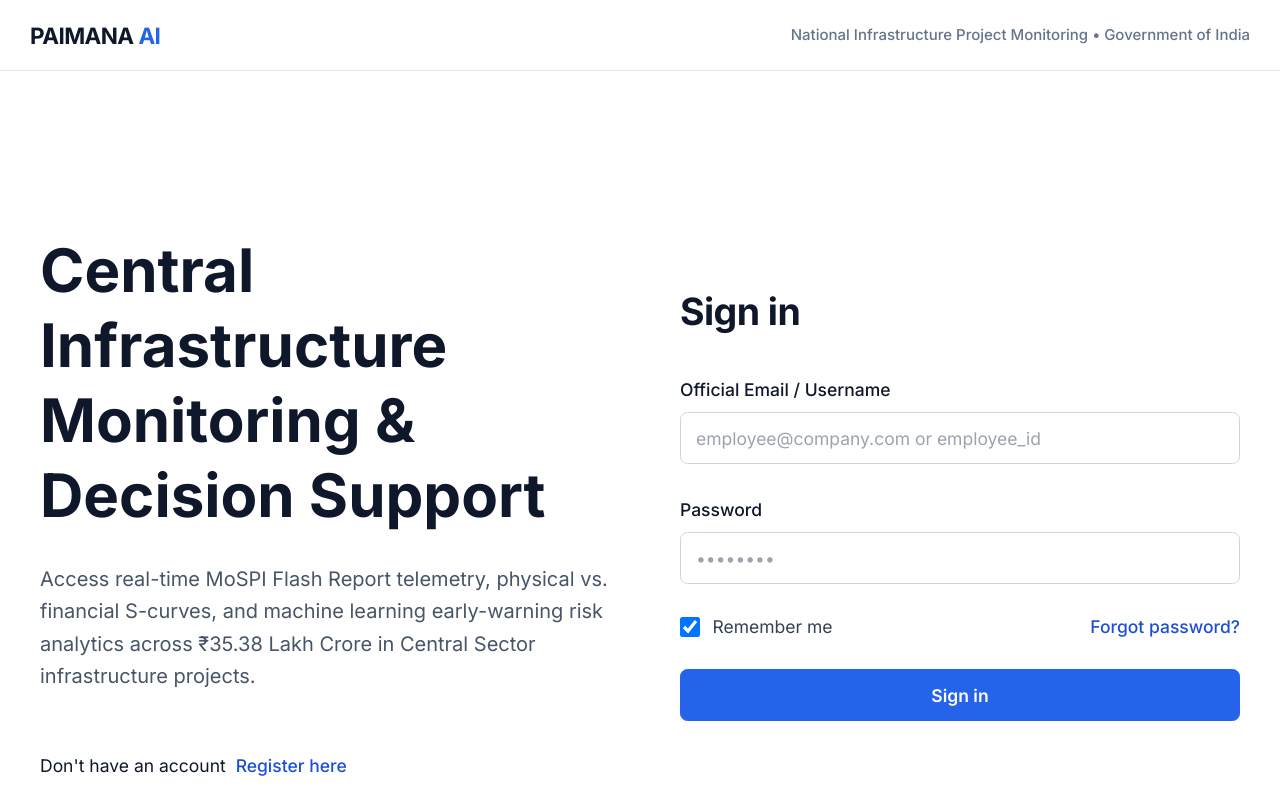
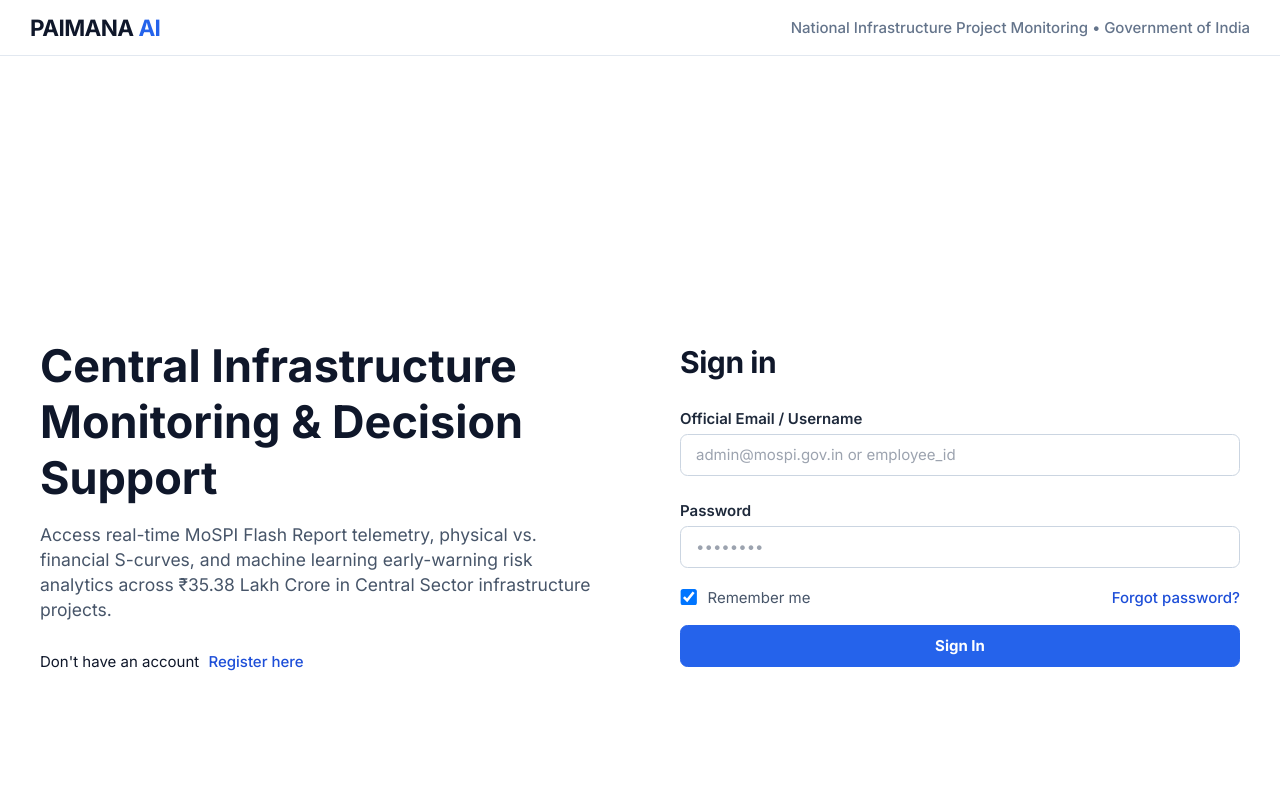
Before and after one commit to Ayushmaurya00/SIH_PAIMANA, a React (Vite) app in the folder frontend/: page /login in a window 1280 px wide. Shown: the top 800 px of the page. Built offline with nearby package versions, Linux system fonts and the light colour scheme; no server answers; the HTML template or start-up script is replaced by a standard one.

Commit message:
fix(ui): eliminate login page vertical scroll by fitting strictly to viewport

```diff
--- a/frontend/src/components/auth/AuthHeader.jsx
+++ b/frontend/src/components/auth/AuthHeader.jsx
@@ -3,7 +3,7 @@ import { Link } from 'react-router-dom';
 
 export const AuthHeader = () => {
   return (
-    <header className="w-full bg-white border-b border-slate-200 py-3.5 px-6">
+    <header className="w-full bg-white border-b border-slate-200 py-2 px-6 shrink-0">
       <div className="max-w-6xl mx-auto flex items-center justify-between">
         <Link to="/login" className="text-lg font-bold text-slate-900 tracking-tight">
           PAIMANA <span className="text-blue-600">AI</span>
--- a/frontend/src/components/auth/AuthHero.jsx
+++ b/frontend/src/components/auth/AuthHero.jsx
@@ -10,18 +10,18 @@ export const AuthHero = ({ mode, setMode, onClearMessages }) => {
 
   return (
     <div>
-      <h2 className="text-4xl font-bold text-slate-900 !leading-tight lg:text-5xl">
+      <h2 className="text-2xl sm:text-3xl lg:text-4xl font-bold text-slate-900 !leading-tight">
         {isSignIn
           ? 'Central Infrastructure Monitoring & Decision Support'
           : 'Register Monitoring Officer Credentials'}
       </h2>
-      <p className="text-base mt-6 text-slate-600 leading-relaxed">
+      <p className="text-xs sm:text-sm mt-3 text-slate-600 leading-relaxed">
         {isSignIn
           ? 'Access real-time MoSPI Flash Report telemetry, physical vs. financial S-curves, and machine learning early-warning risk analytics across ₹35.38 Lakh Crore in Central Sector infrastructure projects.'
           : 'Create verified administrative credentials to review project dossiers, milestone slippages, and prescriptive delay mitigation playbooks.'}
       </p>
 
-      <div className="text-sm mt-6 text-slate-900 lg:mt-12">
+      <div className="text-xs mt-4 text-slate-900 lg:mt-6">
         {isSignIn ? (
           <>
             Don't have an account{' '}
--- a/frontend/src/components/auth/SignInForm.jsx
+++ b/frontend/src/components/auth/SignInForm.jsx
@@ -24,31 +24,31 @@ export const SignInForm = ({
 
   return (
     <div className="w-full">
-      <h1 className="text-slate-900 text-3xl font-bold mb-8">
+      <h1 className="text-slate-900 text-2xl font-bold mb-4">
         Sign in
       </h1>
 
       {errorMessage && (
-        <div className="mb-6 p-3 rounded-md bg-red-50 border border-red-200 text-red-700 text-sm font-medium">
+        <div className="mb-3 p-2 rounded-md bg-red-50 border border-red-200 text-red-700 text-xs font-medium">
           {errorMessage}
         </div>
       )}
 
       {successMessage && (
-        <div className="mb-6 p-3 rounded-md bg-emerald-50 border border-emerald-200 text-emerald-700 text-sm font-medium">
+        <div className="mb-3 p-2 rounded-md bg-emerald-50 border border-emerald-200 text-emerald-700 text-xs font-medium">
           {successMessage}
         </div>
       )}
 
       {infoMessage && (
-        <div className="mb-6 p-3 rounded-md bg-blue-50 border border-blue-200 text-blue-700 text-sm font-medium">
+        <div className="mb-3 p-2 rounded-md bg-blue-50 border border-blue-200 text-blue-700 text-xs font-medium">
           {infoMessage}
         </div>
       )}
 
-      <form onSubmit={handleSignIn} className="space-y-6">
+      <form onSubmit={handleSignIn} className="space-y-3.5">
         <div>
-          <label htmlFor="email" className="mb-2 text-slate-900 font-medium text-sm inline-block">
+          <label htmlFor="email" className="mb-1 text-slate-800 font-semibold text-xs inline-block">
             Official Email / Username
           </label>
           <input
@@ -58,14 +58,14 @@ export const SignInForm = ({
             autoComplete="username"
             value={email}
             onChange={(e) => { setEmail(e.target.value); setInfoMessage(''); }}
-            placeholder="employee@company.com or employee_id"
+            placeholder="admin@mospi.gov.in or employee_id"
             required
-            className="px-3 py-2.5 text-sm text-slate-900 rounded-md bg-white w-full border border-slate-300 focus:outline-none focus:ring-2 focus:ring-blue-600 focus:border-blue-600 transition-all"
+            className="px-3 py-2 text-xs text-slate-900 rounded-md bg-white w-full border border-slate-300 focus:outline-none focus:ring-2 focus:ring-blue-600 focus:border-blue-600 transition-all"
           />
         </div>
 
         <div>
-          <label htmlFor="password" className="mb-2 text-slate-900 font-medium text-sm inline-block">
+          <label htmlFor="password" className="mb-1 text-slate-800 font-semibold text-xs inline-block">
             Password
           </label>
           <input
@@ -76,11 +76,11 @@ export const SignInForm = ({
             onChange={(e) => { setPassword(e.target.value); setInfoMessage(''); }}
             placeholder="••••••••"
             required
-            className="px-3 py-2.5 text-sm text-slate-900 rounded-md bg-white w-full border border-slate-300 focus:outline-none focus:ring-2 focus:ring-blue-600 focus:border-blue-600 transition-all"
+            className="px-3 py-2 text-xs text-slate-900 rounded-md bg-white w-full border border-slate-300 focus:outline-none focus:ring-2 focus:ring-blue-600 focus:border-blue-600 transition-all"
           />
         </div>
 
-        <div className="flex items-center justify-between flex-wrap gap-2">
+        <div className="flex items-center justify-between flex-wrap gap-2 pt-0.5">
           <label className="flex items-center cursor-pointer select-none">
             <input
               id="remember"
@@ -88,9 +88,9 @@ export const SignInForm = ({
               type="checkbox"
               checked={rememberMe}
               onChange={(e) => setRememberMe(e.target.checked)}
-              className="h-4 w-4 rounded border-slate-300 text-blue-600 focus:ring-blue-600 cursor-pointer"
+              className="h-3.5 w-3.5 rounded border-slate-300 text-blue-600 focus:ring-blue-600 cursor-pointer"
             />
-            <span className="ml-2.5 text-sm text-slate-700">
+            <span className="ml-2 text-xs text-slate-600">
               Remember me
             </span>
           </label>
@@ -98,7 +98,7 @@ export const SignInForm = ({
           <button
             type="button"
             onClick={handleForgotPassword}
-            className="text-sm font-medium text-blue-700 hover:underline focus:outline-none focus-visible:ring-2 focus-visible:ring-blue-500 rounded bg-transparent p-0 border-none cursor-pointer"
+            className="text-xs font-medium text-blue-700 hover:underline focus:outline-none rounded bg-transparent p-0 border-none cursor-pointer"
           >
             Forgot password?
           </button>
@@ -107,19 +107,11 @@ export const SignInForm = ({
         <button
           type="submit"
           disabled={loading}
-          className="w-full py-2.5 px-3.5 text-sm rounded-md font-semibold cursor-pointer text-white border border-blue-600 bg-blue-600 hover:bg-blue-700 transition-all focus:outline-none focus-visible:ring-2 focus-visible:ring-blue-500 disabled:opacity-50"
+          className="w-full py-2 px-3 text-xs rounded-md font-bold cursor-pointer text-white border border-blue-600 bg-blue-600 hover:bg-blue-700 transition-all focus:outline-none focus-visible:ring-2 focus-visible:ring-blue-500 disabled:opacity-50 mt-1"
         >
-          {loading ? 'Signing in...' : 'Sign in'}
+          {loading ? 'Signing in...' : 'Sign In'}
         </button>
       </form>
-
-      {/* <div className="mt-8 pt-6 border-t border-slate-100 text-xs text-slate-500"> */}
-      {/* <p className="font-semibold text-slate-700 mb-1.5">Official Credentials Reference:</p>
-      <div className="space-y-1 text-[11px] text-slate-600 bg-slate-50 p-2.5 rounded border border-slate-200">
-        <div><span className="font-medium text-slate-900">Admin:</span> admin@mospi.gov.in / Admin@MoSPI2026!</div>
-        <div><span className="font-medium text-slate-900">Officer:</span> rajesh.sharma@mospi.gov.in / Paimana@123</div>
-      </div> */}
-      {/* </div> */}
     </div>
   );
 };
--- a/frontend/src/components/auth/SignUpForm.jsx
+++ b/frontend/src/components/auth/SignUpForm.jsx
@@ -14,25 +14,25 @@ export const SignUpForm = ({
 }) => {
   return (
     <div className="w-full">
-      <h1 className="text-slate-900 text-3xl font-bold mb-8">
+      <h1 className="text-slate-900 text-2xl font-bold mb-4">
         Create Account
       </h1>
 
       {errorMessage && (
-        <div className="mb-6 p-3 rounded-md bg-red-50 border border-red-200 text-red-700 text-sm font-medium">
+        <div className="mb-3 p-2 rounded-md bg-red-50 border border-red-200 text-red-700 text-xs font-medium">
           {errorMessage}
         </div>
       )}
 
       {successMessage && (
-        <div className="mb-6 p-3 rounded-md bg-emerald-50 border border-emerald-200 text-emerald-700 text-sm font-medium">
+        <div className="mb-3 p-2 rounded-md bg-emerald-50 border border-emerald-200 text-emerald-700 text-xs font-medium">
           {successMessage}
         </div>
       )}
 
-      <form onSubmit={handleSignUp} className="space-y-6">
+      <form onSubmit={handleSignUp} className="space-y-3.5">
         <div>
-          <label htmlFor="reg-name" className="mb-2 text-slate-900 font-medium text-sm inline-block">
+          <label htmlFor="reg-name" className="mb-1 text-slate-800 font-semibold text-xs inline-block">
             Full Name & Rank
           </label>
           <input
@@ -43,12 +43,12 @@ export const SignUpForm = ({
             onChange={(e) => setFullName(e.target.value)}
             placeholder="e.g. Dr. Rajesh Sharma, IAS"
             required
-            className="px-3 py-2.5 text-sm text-slate-900 rounded-md bg-white w-full border border-slate-300 focus:outline-none focus:ring-2 focus:ring-blue-600 focus:border-blue-600 transition-all"
+            className="px-3 py-2 text-xs text-slate-900 rounded-md bg-white w-full border border-slate-300 focus:outline-none focus:ring-2 focus:ring-blue-600 focus:border-blue-600 transition-all"
           />
         </div>
 
         <div>
-          <label htmlFor="reg-email" className="mb-2 text-slate-900 font-medium text-sm inline-block">
+          <label htmlFor="reg-email" className="mb-1 text-slate-800 font-semibold text-xs inline-block">
             Official Email / Username
           </label>
           <input
@@ -60,12 +60,12 @@ export const SignUpForm = ({
             onChange={(e) => setRegEmail(e.target.value)}
             placeholder="employee@company.com or employee_id"
             required
-            className="px-3 py-2.5 text-sm text-slate-900 rounded-md bg-white w-full border border-slate-300 focus:outline-none focus:ring-2 focus:ring-blue-600 focus:border-blue-600 transition-all"
+            className="px-3 py-2 text-xs text-slate-900 rounded-md bg-white w-full border border-slate-300 focus:outline-none focus:ring-2 focus:ring-blue-600 focus:border-blue-600 transition-all"
           />
         </div>
 
         <div>
-          <label htmlFor="reg-password" className="mb-2 text-slate-900 font-medium text-sm inline-block">
+          <label htmlFor="reg-password" className="mb-1 text-slate-800 font-semibold text-xs inline-block">
             Password
           </label>
           <input
@@ -76,14 +76,14 @@ export const SignUpForm = ({
             onChange={(e) => setRegPassword(e.target.value)}
             placeholder="••••••••"
             required
-            className="px-3 py-2.5 text-sm text-slate-900 rounded-md bg-white w-full border border-slate-300 focus:outline-none focus:ring-2 focus:ring-blue-600 focus:border-blue-600 transition-all"
+            className="px-3 py-2 text-xs text-slate-900 rounded-md bg-white w-full border border-slate-300 focus:outline-none focus:ring-2 focus:ring-blue-600 focus:border-blue-600 transition-all"
           />
         </div>
 
         <button
           type="submit"
           disabled={loading}
-          className="w-full py-2.5 px-3.5 text-sm rounded-md font-semibold cursor-pointer text-white border border-blue-600 bg-blue-600 hover:bg-blue-700 transition-all focus:outline-none focus-visible:ring-2 focus-visible:ring-blue-500 disabled:opacity-50"
+          className="w-full py-2 px-3 text-xs rounded-md font-bold cursor-pointer text-white border border-blue-600 bg-blue-600 hover:bg-blue-700 transition-all focus:outline-none focus-visible:ring-2 focus-visible:ring-blue-500 disabled:opacity-50 mt-1"
         >
           {loading ? 'Creating account...' : 'Create Account'}
         </button>
--- a/frontend/src/pages/LoginPage.jsx
+++ b/frontend/src/pages/LoginPage.jsx
@@ -95,11 +95,11 @@ export const LoginPage = () => {
   };
 
   return (
-    <div className="min-h-screen bg-white text-slate-900 flex flex-col justify-between font-sans">
+    <div className="h-screen max-h-screen overflow-hidden bg-white text-slate-900 flex flex-col justify-between font-sans">
       <AuthHeader />
 
-      <main className="flex-1 flex flex-col items-center justify-center py-10 px-4 md:px-8">
-        <div className="grid items-center gap-12 max-w-lg lg:grid-cols-2 lg:max-w-6xl w-full">
+      <main className="flex-1 flex flex-col items-center justify-center px-4 md:px-8 py-2 overflow-y-auto lg:overflow-hidden">
+        <div className="grid items-center gap-8 lg:gap-12 max-w-lg lg:grid-cols-2 lg:max-w-5xl w-full my-auto">
           <AuthHero
             mode={mode}
             setMode={setMode}
@@ -138,7 +138,7 @@ export const LoginPage = () => {
         </div>
       </main>
 
-      <footer className="w-full bg-white border-t border-slate-100 py-4 text-center text-xs text-slate-500">
+      <footer className="w-full bg-white border-t border-slate-100 py-2.5 text-center text-[11px] text-slate-500 shrink-0">
         Ministry of Statistics and Programme Implementation (MoSPI) • Government of India
       </footer>
     </div>
```
